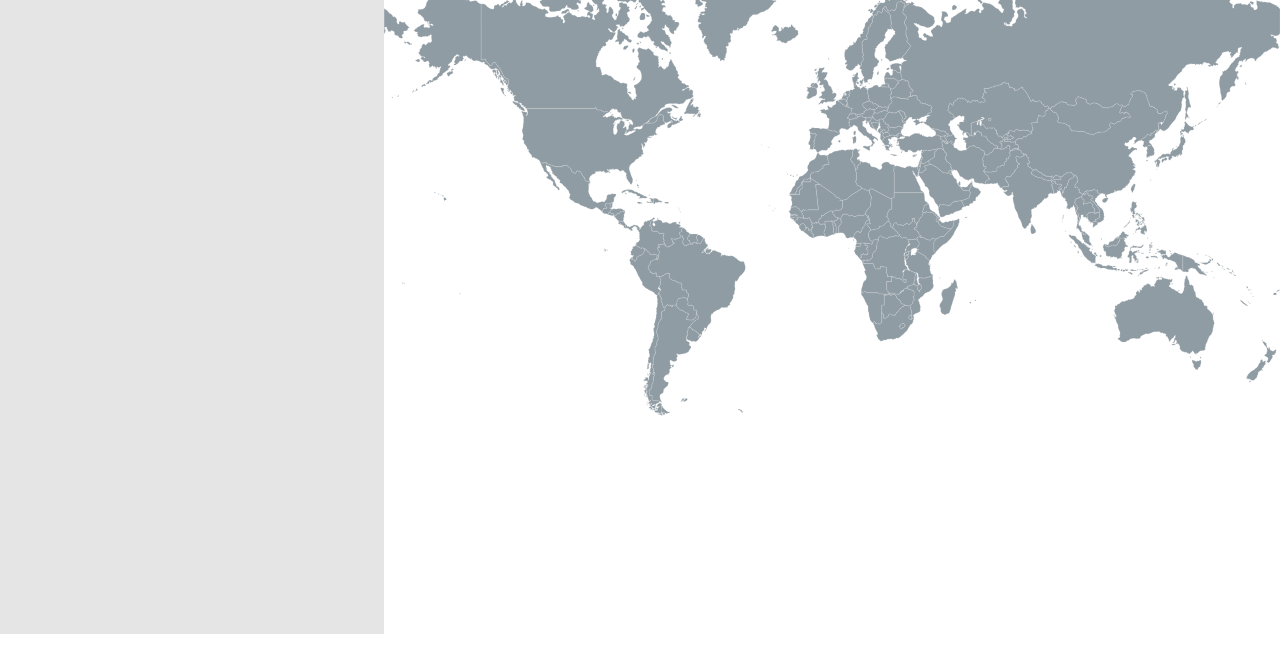
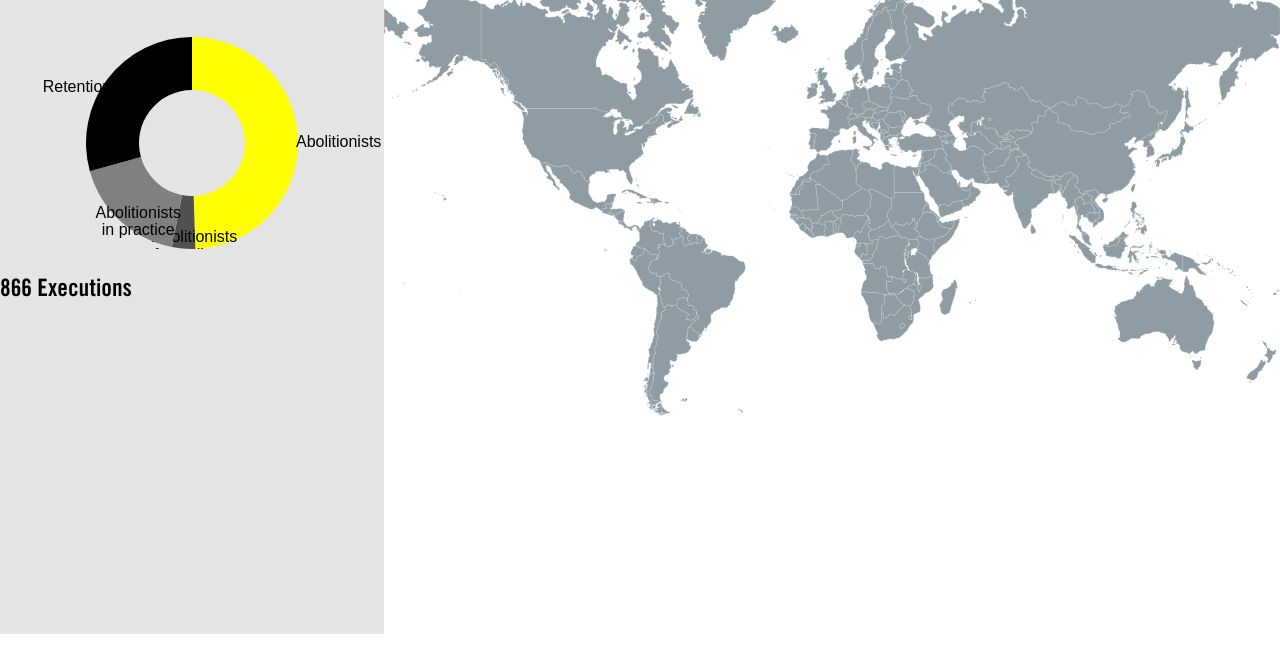
Before and after one commit to amnestywebsite/amnesty-death-penalty, a website: page index.html in a window 1280 px wide. Shown: the part 166-837 px from the top of the page. Drawn offline with Linux system fonts and the light colour scheme.

Commit message:
Added the donut chart.

```diff
--- a/index.html
+++ b/index.html
@@ -19,7 +19,13 @@
 </div>
 <div id="detail-box"></div>
 <div id="map-no-show"></div>
-<div id="info-box"><h1 class="ttu giga"><span class="thick-underline">2015</span></h1></div>
+<div id="info-box">
+  <h1 class="ttu giga pl4"><span class="thick-underline">2015</span></h1>
+  <div id="donut-chart"></div>
+  <div class="total-executions">
+    <h2>866 Executions</h2>
+  </div>
+</div>
 
 <script src="javascripts/d3.js"></script>
 <script src="javascripts/topojson.v1.min.js"></script>
--- a/javascripts/amnesty.js
+++ b/javascripts/amnesty.js
@@ -65,8 +65,6 @@ function redraw() {
   setup(width,height);
   draw(topo);
 }
-
-
 
 function move() {
 
@@ -150,3 +148,97 @@ d3.select('#zoom-out').on('click', function () {
             .attr("d", path.projection(projection));
 
 });
+
+var data = [{
+    "fullname": "Abolitionists",
+        "value": 98
+}, {
+    "fullname": "Abolitionists for ordinary crimes",
+        "value": 7
+}, {
+    "fullname": "Abolitionists in practice",
+        "value": 35
+}, {
+    "fullname": "Retentionist",
+        "value": 58
+}];
+
+var donutWidth = document.getElementById('info-box').offsetWidth;
+var donutHeight = (donutWidth + 40)/2
+var radius = Math.min(donutWidth, donutHeight) / 2;
+
+console.log (donutWidth);
+
+var color = d3.scale.ordinal()
+    .range(["#FFFF00", "#515151", "#808080", "#000000"]);
+
+var arc = d3.svg.arc()
+    .outerRadius(radius)
+    .innerRadius(radius * (50 / 100));
+
+var pie = d3.layout.pie()
+    .sort(null)
+    .value(function(d) { return d.value; });
+
+var svgPie = d3.select("#donut-chart").append("svg")
+    .attr("width", donutWidth)
+    .data([data])
+    .attr("height", donutHeight)
+  .append("g")
+    .attr("transform", "translate(" + donutWidth / 2 + "," + donutHeight / 2 + ")");
+
+  var gPie = svgPie.selectAll(".arc")
+      .data(pie(data))
+    .enter().append("g")
+      .attr("class", "arc");
+
+  gPie.append("path")
+      .attr("d", arc)
+      .style("fill", function(d) { return color(d.data.value); });
+
+  gPie.append("text")
+      .attr("transform", function(d) {
+        return "translate(" + ( (radius - 12) * Math.sin( ((d.endAngle - d.startAngle) / 2) + d.startAngle ) ) + "," + ( -1 * (radius - 12) * Math.cos( ((d.endAngle - d.startAngle) / 2) + d.startAngle ) ) + ")"; })
+      .attr("dy", ".35em")
+      .style("text-anchor", function(d) {
+        var rads = ((d.endAngle - d.startAngle) / 2) + d.startAngle;
+        if ( (rads > 7 * Math.PI / 4 && rads < Math.PI / 4) || (rads > 3 * Math.PI / 4 && rads < 5 * Math.PI / 4) ) {
+          return "middle";
+        } else if (rads >= Math.PI / 4 && rads <= 3 * Math.PI / 4) {
+          return "start";
+        } else if (rads >= 5 * Math.PI / 4 && rads <= 7 * Math.PI / 4) {
+          return "end";
+        } else {
+          return "middle";
+        }
+      })
+      .attr("class", "title-text")
+      .text(function(d) {
+        return d.data.fullname; })
+      .call(wrap, 100);
+
+function wrap(text, width) {
+    text.each(function() {
+        var text = d3.select(this),
+        words = text.text().split(/\s+/).reverse(),
+        word,
+        line = [],
+        lineNumber = 0,
+        y = text.attr("y"),
+        dy = parseFloat(text.attr("dy")),
+        lineHeight = 1.1, // ems
+        tspan = text.text(null).append("tspan").attr("x", function(d) { return d.children || d._children ? -10 : 10; }).attr("y", y).attr("dy", dy + "em");
+        while (word = words.pop()) {
+            line.push(word);
+            tspan.text(line.join(" "));
+            var textWidth = tspan.node().getComputedTextLength();
+            if (tspan.node().getComputedTextLength() > width) {
+                line.pop();
+                tspan.text(line.join(" "));
+                line = [word];
+                ++lineNumber;
+                tspan = text.append("tspan").attr("x", function(d) { return d.children || d._children ? -10 : 10; }).attr("y", 0).attr("dy", lineNumber * lineHeight + dy + "em").text(word);
+            }
+        }
+    });
+}
```
Also changed, not shown: iframe.html (+1 -1 lines).
